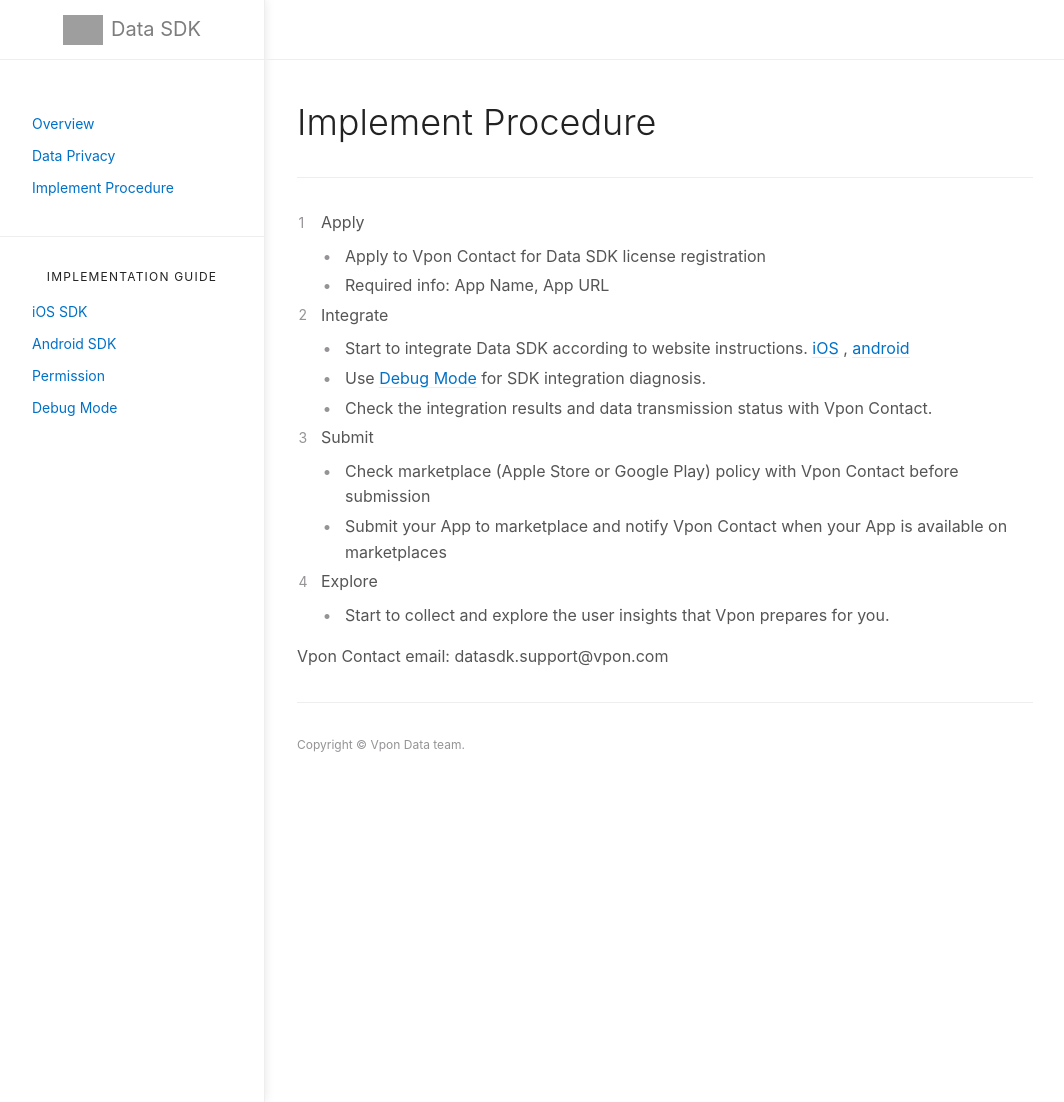
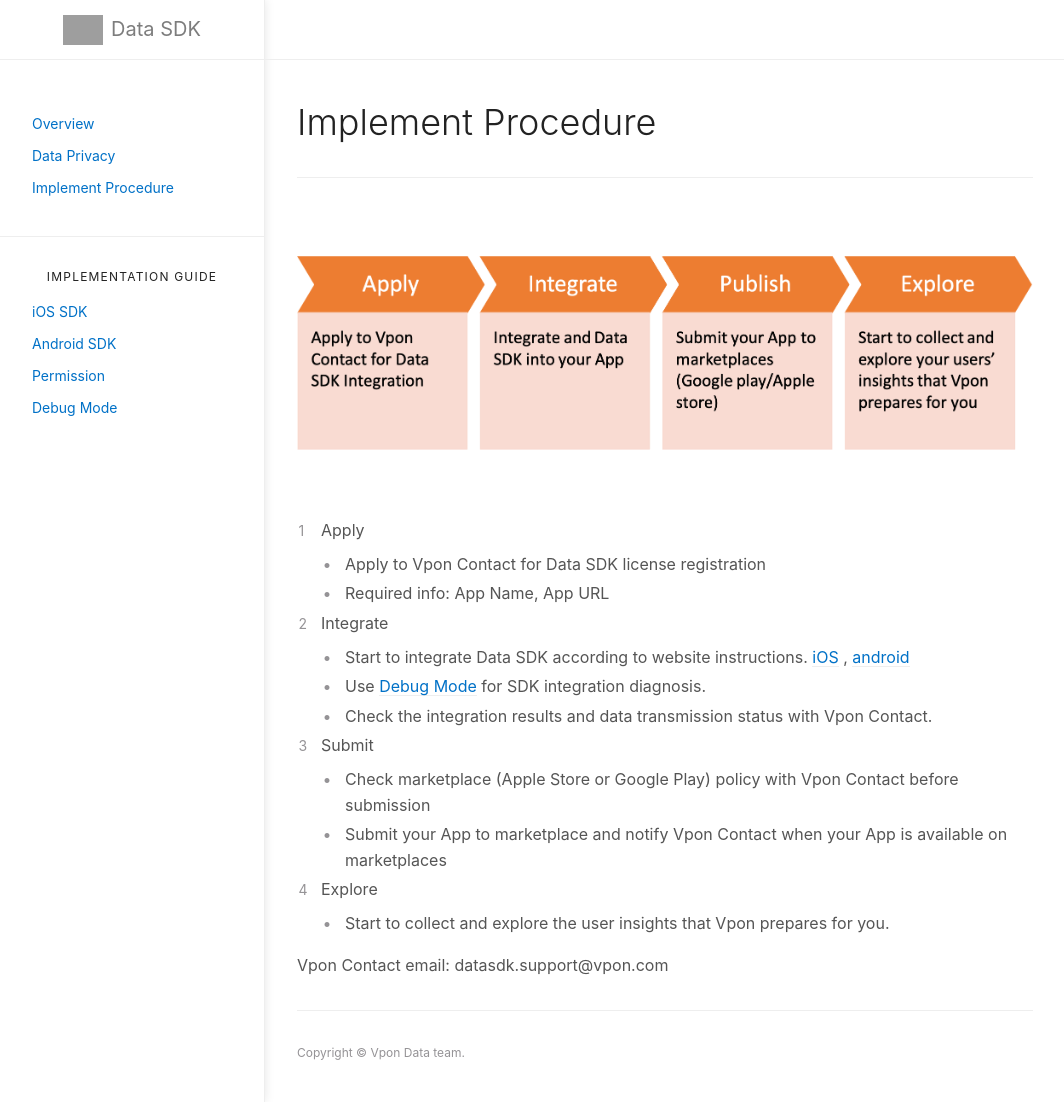
Before and after one commit to vpon-data/data-sdk, a Jekyll site: the page built from docs/ImplementProcedure.md, in a window 1280 px wide and 1102 px high. Shown: the whole window, without its empty margins (107-1171 px from the left). Built offline with Jekyll 4.4.1, drawn with Linux system fonts in a browser that asks for light colours; grey boxes are pictures that could not be loaded.

Commit message:
Update ImplementProcedure.md

```diff
--- a/docs/ImplementProcedure.md
+++ b/docs/ImplementProcedure.md
@@ -10,6 +10,9 @@
 
 # Implement Procedure
 ---
+
+![](/docs/images/implement_procedure.png)
+
 1. Apply
 * Apply to Vpon Contact for Data SDK license registration
 * Required info: App Name, App URL
```
